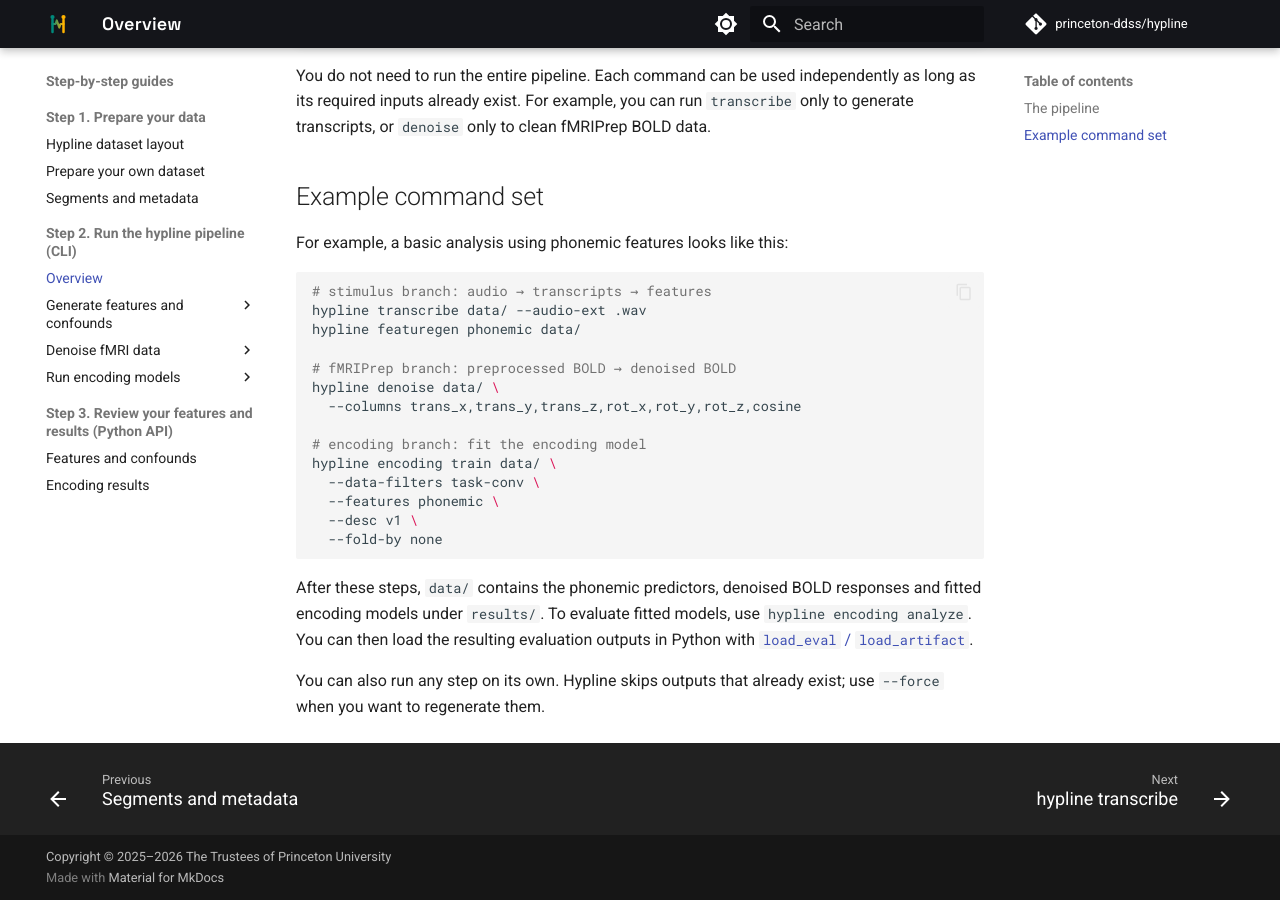
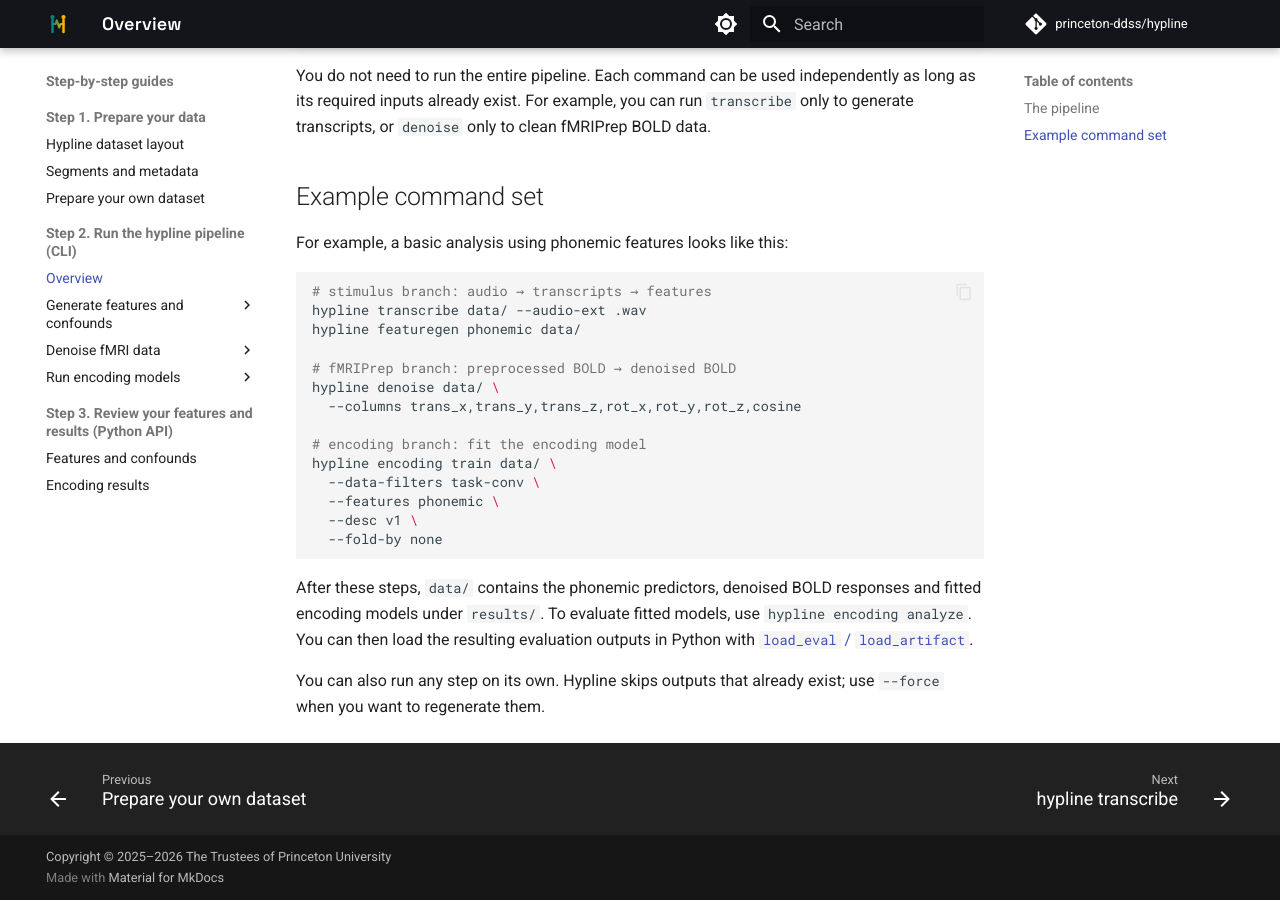
Before and after one commit to princeton-ddss/hypline, an MkDocs documentation site: the page built from docs/mkdocs/step-by-step/overview.md, in a window 1280 px wide and 900 px high, scrolled down 1314 px. Built offline with MkDocs 1.6.1 and Material for MkDocs 9.7.7, drawn with Linux system fonts in a browser that asks for light colours; comment, search, counter and statistics services are not loaded; the version menu is left out; some of the changed lines change nothing that is shown.

Commit message:
data-prep <-> segments

```diff
--- a/docs/mkdocs.yml
+++ b/docs/mkdocs.yml
@@ -84,8 +84,8 @@ nav:
   - Step-by-step guides:
     - Step 1. Prepare your data:
       - Hypline dataset layout: step-by-step/layout.md
+      - Segments and metadata: step-by-step/segments.md
       - Prepare your own dataset: step-by-step/prepare-dataset.md
-      - Segments and metadata: step-by-step/segments.md
     - Step 2. Run the hypline pipeline (CLI):
       - Overview: step-by-step/overview.md
       - Generate features and confounds:
```
